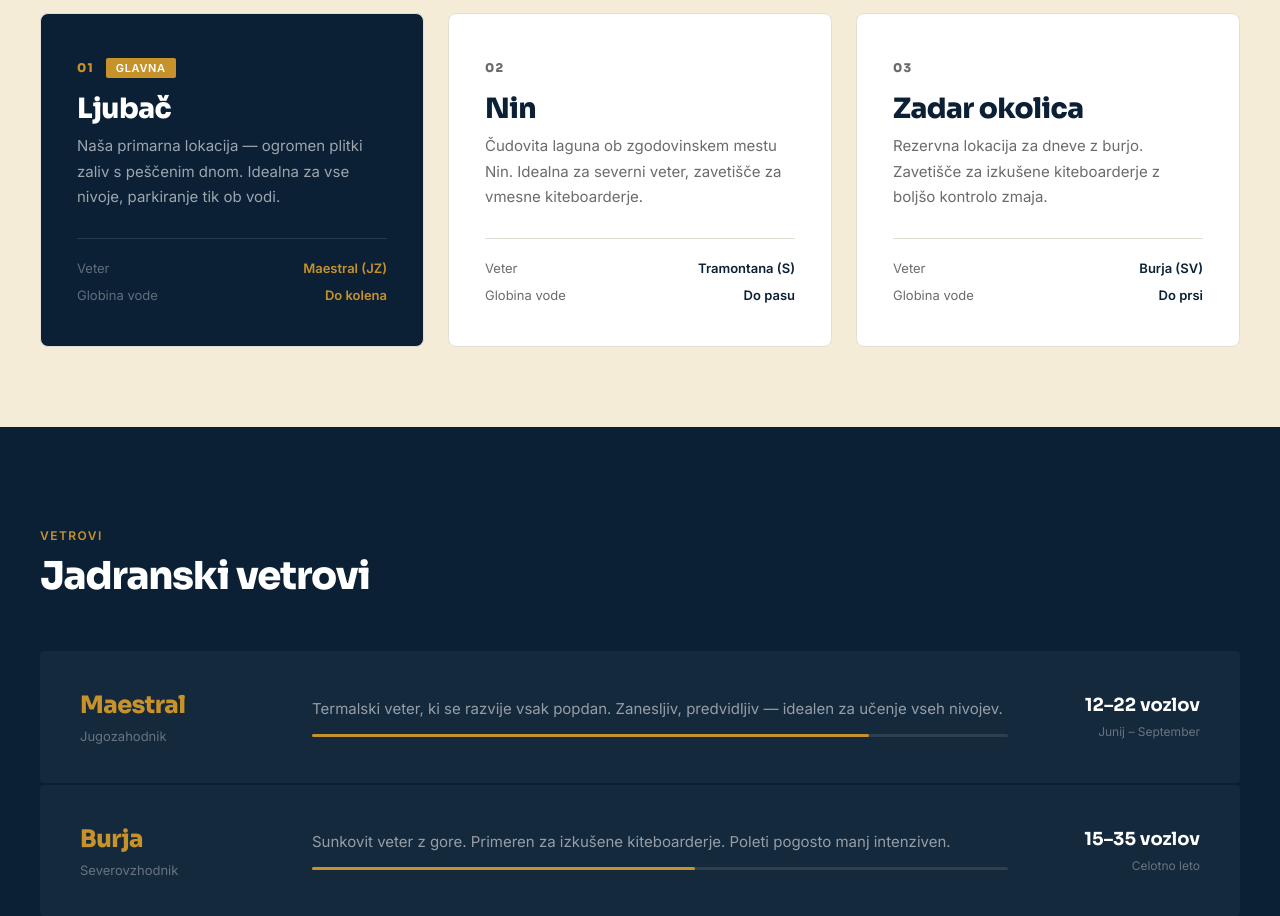
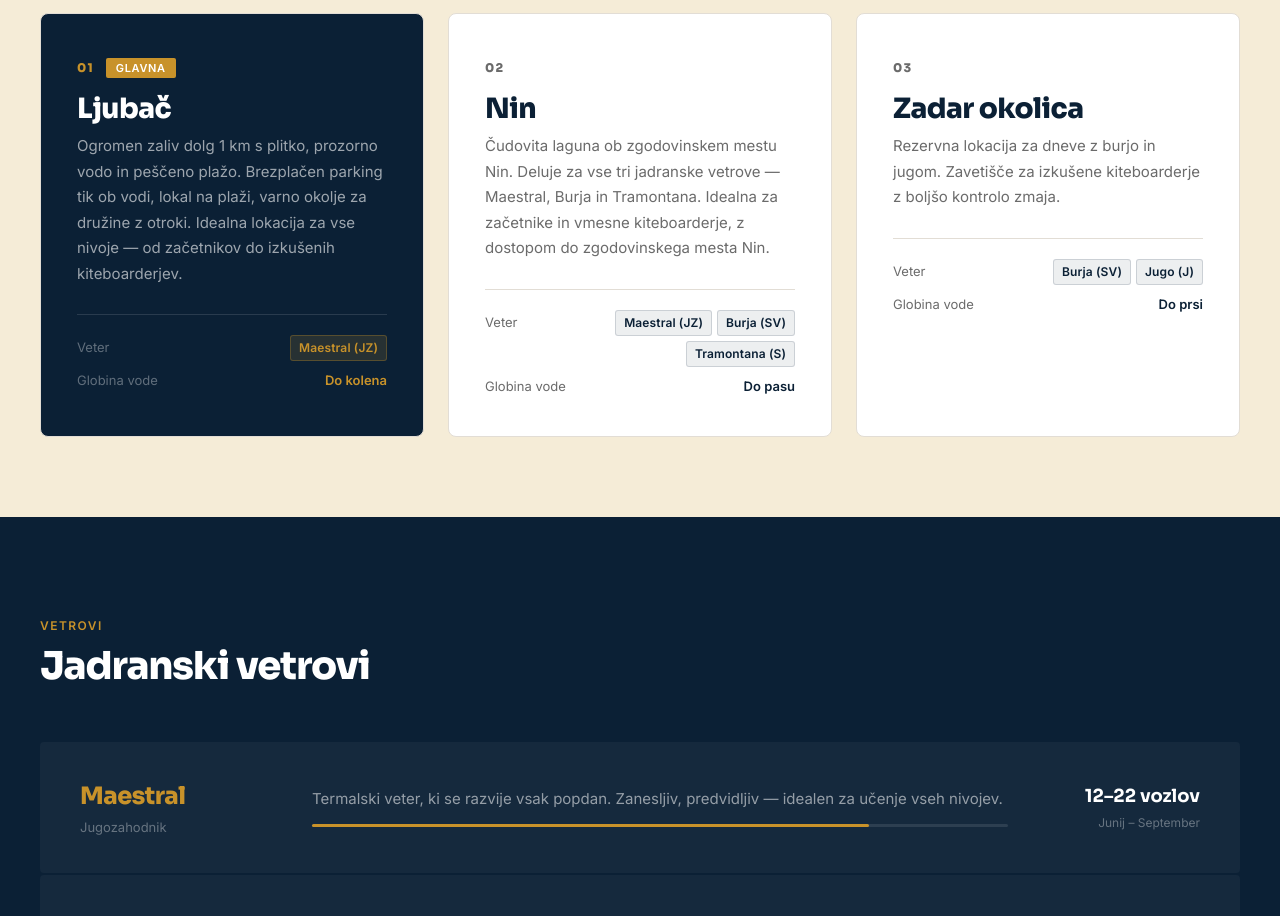
Before and after one commit to pako999/kitesola-north, a Next.js app: page /location in a window 1280 px wide. Shown: the part 1520-2436 px from the top of the page. Built offline with nearby package versions, Linux system fonts and the light colour scheme.

Commit message:
Location: update Ljubač, Nin (3 winds), Zadar (Burja+Jugo) spot descriptions

```diff
--- a/app/location/page.tsx
+++ b/app/location/page.tsx
@@ -18,27 +18,27 @@ const spots = [
     no: "01",
     name: "Ljubač",
     tag: "Glavna lokacija",
-    wind: "Maestral (JZ)",
+    winds: ["Maestral (JZ)"],
     depth: "Do kolena",
-    desc: "Naša primarna lokacija — ogromen plitki zaliv s peščenim dnom. Idealna za vse nivoje, parkiranje tik ob vodi.",
+    desc: "Ogromen zaliv dolg 1 km s plitko, prozorno vodo in peščeno plažo. Brezplačen parking tik ob vodi, lokal na plaži, varno okolje za družine z otroki. Idealna lokacija za vse nivoje — od začetnikov do izkušenih kiteboarderjev.",
     primary: true,
   },
   {
     no: "02",
     name: "Nin",
     tag: "Laguna",
-    wind: "Tramontana (S)",
+    winds: ["Maestral (JZ)", "Burja (SV)", "Tramontana (S)"],
     depth: "Do pasu",
-    desc: "Čudovita laguna ob zgodovinskem mestu Nin. Idealna za severni veter, zavetišče za vmesne kiteboarderje.",
+    desc: "Čudovita laguna ob zgodovinskem mestu Nin. Deluje za vse tri jadranske vetrove — Maestral, Burja in Tramontana. Idealna za začetnike in vmesne kiteboarderje, z dostopom do zgodovinskega mesta Nin.",
     primary: false,
   },
   {
     no: "03",
     name: "Zadar okolica",
     tag: "Rezervna lokacija",
-    wind: "Burja (SV)",
+    winds: ["Burja (SV)", "Jugo (J)"],
     depth: "Do prsi",
-    desc: "Rezervna lokacija za dneve z burjo. Zavetišče za izkušene kiteboarderje z boljšo kontrolo zmaja.",
+    desc: "Rezervna lokacija za dneve z burjo in jugom. Zavetišče za izkušene kiteboarderje z boljšo kontrolo zmaja.",
     primary: false,
   },
 ];
@@ -154,16 +154,36 @@ export default function LocationPage() {
                 <p style={{ fontFamily: "var(--font-inter)", fontSize: "0.9375rem", color: s.primary ? "rgba(255,255,255,0.6)" : "var(--muted)", lineHeight: 1.7, marginBottom: "28px" }}>
                   {s.desc}
                 </p>
-                <div style={{ borderTop: `1px solid ${s.primary ? "rgba(255,255,255,0.12)" : "var(--border)"}`, paddingTop: "20px", display: "flex", flexDirection: "column", gap: "8px" }}>
-                  {[
-                    { k: "Veter", v: s.wind },
-                    { k: "Globina vode", v: s.depth },
-                  ].map((row) => (
-                    <div key={row.k} style={{ display: "flex", justifyContent: "space-between" }}>
-                      <span style={{ fontFamily: "var(--font-inter)", fontSize: "0.8125rem", color: s.primary ? "rgba(255,255,255,0.35)" : "var(--muted)" }}>{row.k}</span>
-                      <span style={{ fontFamily: "var(--font-inter)", fontSize: "0.8125rem", fontWeight: 600, color: s.primary ? "#C8922A" : "var(--ocean)" }}>{row.v}</span>
+                <div style={{ borderTop: `1px solid ${s.primary ? "rgba(255,255,255,0.12)" : "var(--border)"}`, paddingTop: "20px", display: "flex", flexDirection: "column", gap: "10px" }}>
+                  {/* Wind badges */}
+                  <div style={{ display: "flex", justifyContent: "space-between", alignItems: "flex-start", gap: "8px" }}>
+                    <span style={{ fontFamily: "var(--font-inter)", fontSize: "0.8125rem", color: s.primary ? "rgba(255,255,255,0.35)" : "var(--muted)", flexShrink: 0, paddingTop: "3px" }}>Veter</span>
+                    <div style={{ display: "flex", flexWrap: "wrap", gap: "5px", justifyContent: "flex-end" }}>
+                      {s.winds.map((w) => (
+                        <span
+                          key={w}
+                          style={{
+                            fontFamily: "var(--font-inter)",
+                            fontSize: "0.75rem",
+                            fontWeight: 600,
+                            color: s.primary ? "#C8922A" : "var(--ocean)",
+                            background: s.primary ? "rgba(200,146,42,0.15)" : "rgba(11,32,53,0.07)",
+                            border: `1px solid ${s.primary ? "rgba(200,146,42,0.3)" : "rgba(11,32,53,0.15)"}`,
+                            borderRadius: "3px",
+                            padding: "3px 8px",
+                            letterSpacing: "0.01em",
+                          }}
+                        >
+                          {w}
+                        </span>
+                      ))}
                     </div>
-                  ))}
+                  </div>
+                  {/* Depth */}
+                  <div style={{ display: "flex", justifyContent: "space-between" }}>
+                    <span style={{ fontFamily: "var(--font-inter)", fontSize: "0.8125rem", color: s.primary ? "rgba(255,255,255,0.35)" : "var(--muted)" }}>Globina vode</span>
+                    <span style={{ fontFamily: "var(--font-inter)", fontSize: "0.8125rem", fontWeight: 600, color: s.primary ? "#C8922A" : "var(--ocean)" }}>{s.depth}</span>
+                  </div>
                 </div>
               </div>
             ))}
```
